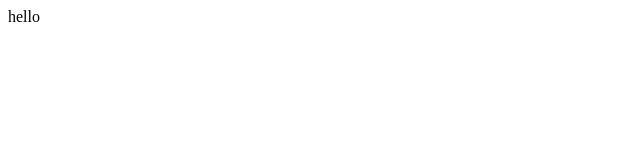
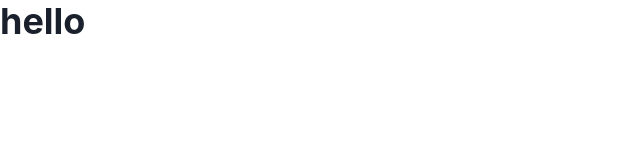
Before and after one commit to Nihal-a/react-query-study, a React (Create React App) app: page / in a window 1280 px wide. Shown: the top 160 px of the page, without its empty margins (0-640 px from the left). Built offline with nearby package versions, Linux system fonts and the light colour scheme.

Commit message:
Chakra ui installed

```diff
--- a/package.json
+++ b/package.json
@@ -3,11 +3,16 @@
   "version": "0.1.0",
   "private": true,
   "dependencies": {
+    "@chakra-ui/react": "^1.7.1",
+    "@emotion/react": "^11.5.0",
+    "@emotion/styled": "^11.3.0",
     "@testing-library/jest-dom": "^5.15.0",
     "@testing-library/react": "^11.2.7",
     "@testing-library/user-event": "^12.8.3",
+    "framer-motion": "^4.1.17",
     "react": "^17.0.2",
     "react-dom": "^17.0.2",
+    "react-query": "^3.32.3",
     "react-scripts": "4.0.3",
     "web-vitals": "^1.1.2"
   },
--- a/src/App.js
+++ b/src/App.js
@@ -1,10 +1,15 @@
 import React from 'react'
+import { QueryClientProvider, QueryClient } from "react-query"
+import { ChakraProvider , Heading} from "@chakra-ui/react"
 
 function App() {
+    const queryClient = new QueryClient()
     return (
-        <div>
-            hello
-        </div>
+        <ChakraProvider>
+            <QueryClientProvider client={queryClient}>
+                <Heading>hello </Heading>
+            </QueryClientProvider>
+        </ChakraProvider>
     )
 }
 
```
Also changed, not shown: 1 other file (tests, documents, lock files or other folders).
